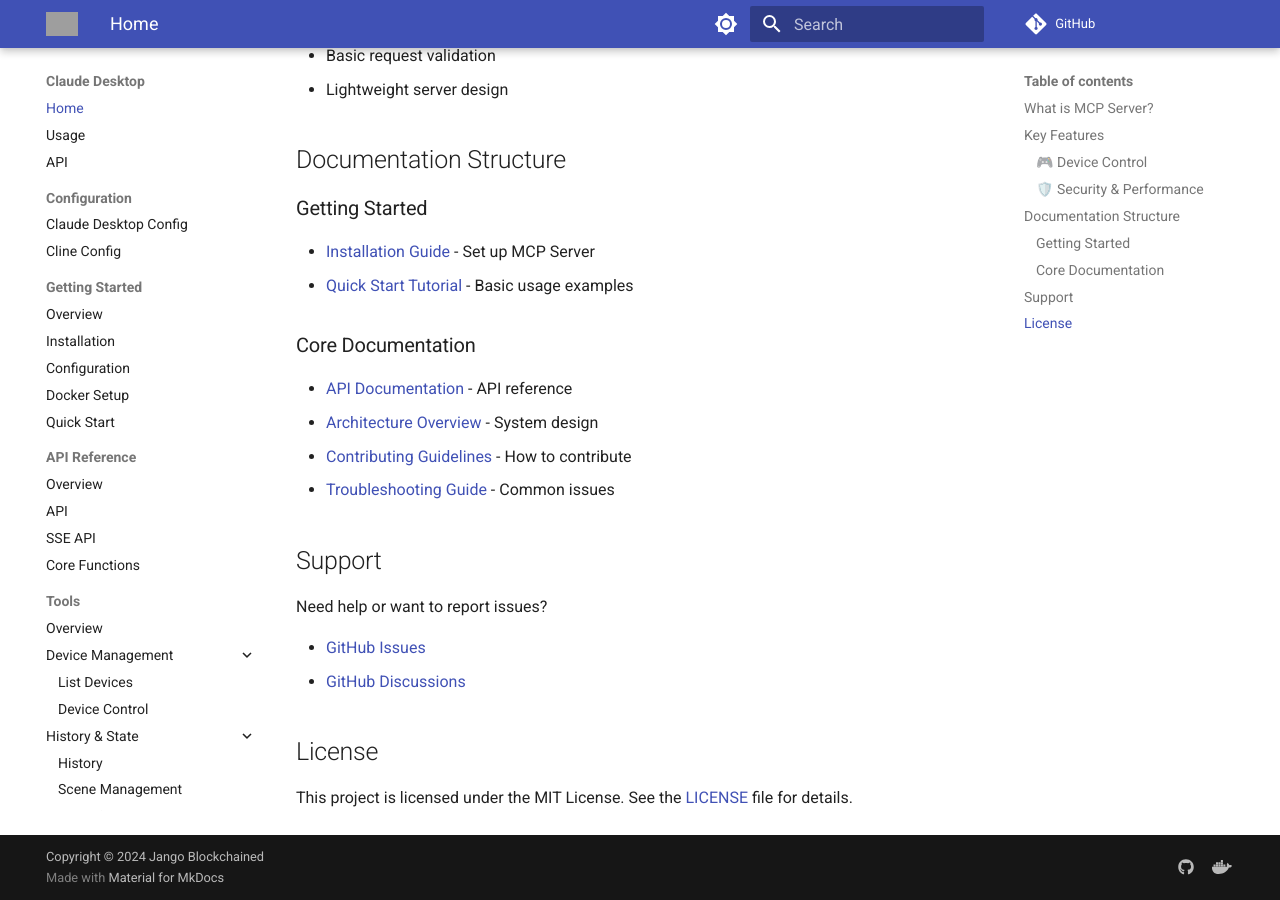
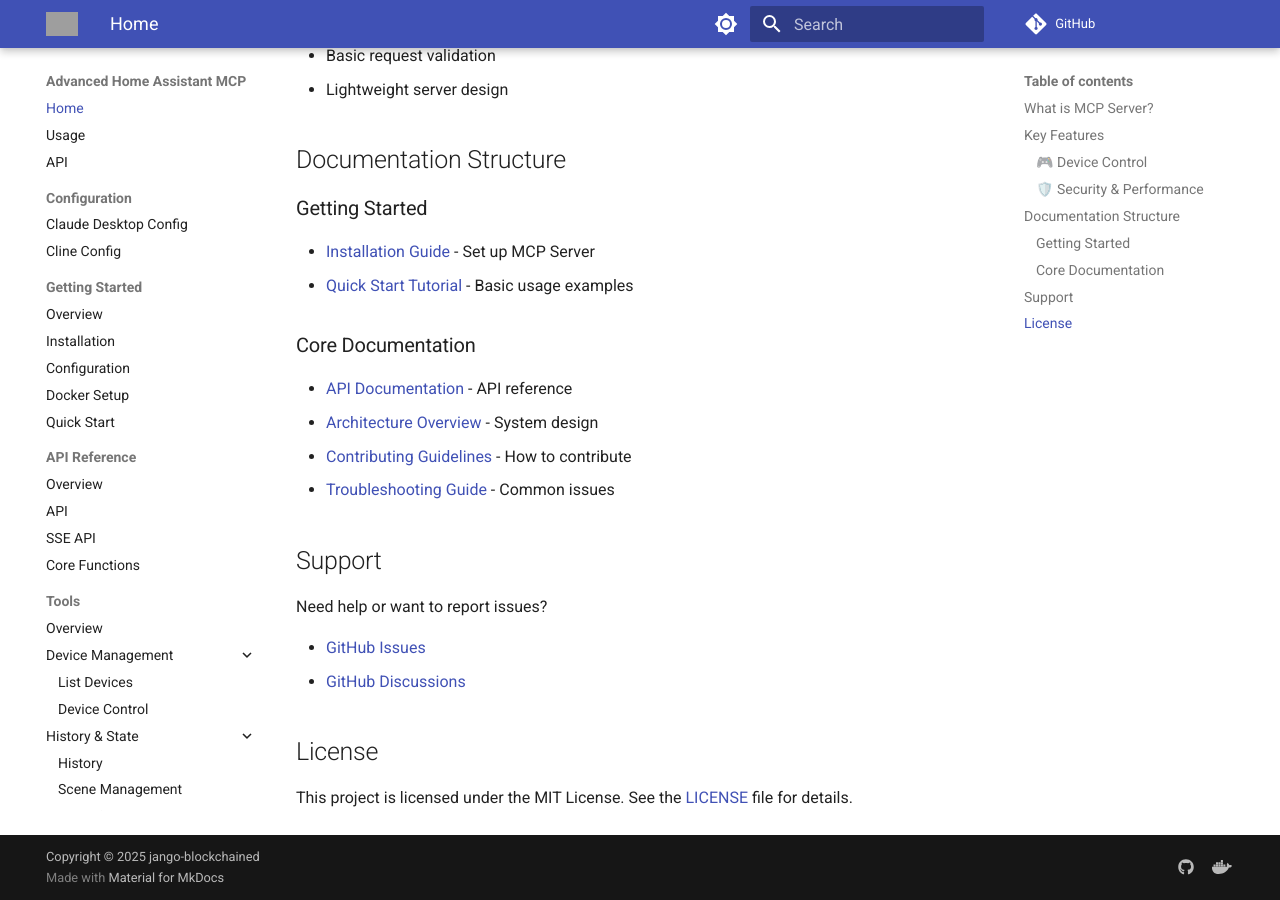
Before and after one commit to lpgn/advanced-homeassistant-mcp, an MkDocs documentation site: the page built from docs/index.md, in a window 1280 px wide and 900 px high, scrolled down 697 px. Built offline with MkDocs 1.6.1 and Material for MkDocs 9.7.7, drawn with Linux system fonts in a browser that asks for light colours; comment, search, counter and statistics services are not loaded; grey boxes are pictures that could not be loaded.

Commit message:
docs: Update MkDocs site configuration for Advanced Home Assistant MCP
- Rename site name to "Advanced Home Assistant MCP"
- Update site and repository URLs to match new project
- Modify copyright year and attribution

```diff
--- a/mkdocs.yml
+++ b/mkdocs.yml
@@ -1,6 +1,6 @@
-site_name: Claude Desktop
-site_url: https://your-username.github.io/your-repo-name
-repo_url: https://github.com/your-username/your-repo-name
+site_name: Advanced Home Assistant MCP
+site_url: https://jango-blockchained.github.io/advanced-homeassitant-mcp
+repo_url: https://github.com/jango-blockchained/advanced-homeassitant-mcp
 
 theme:
   name: material
@@ -117,4 +117,4 @@ extra_css:
 extra_javascript:
   - javascripts/extra.js
 
-copyright: Copyright &copy; 2024 Jango Blockchained
+copyright: Copyright &copy; 2025 jango-blockchained
```
